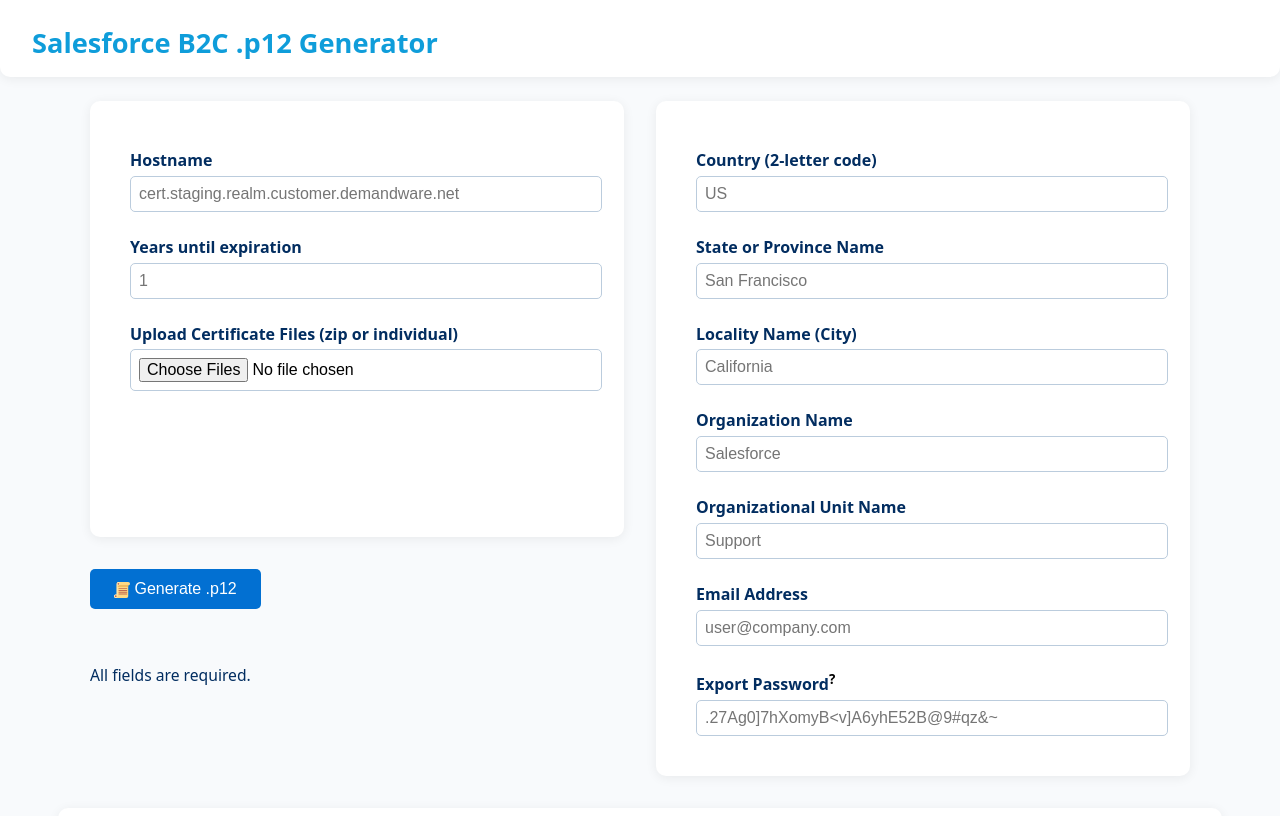
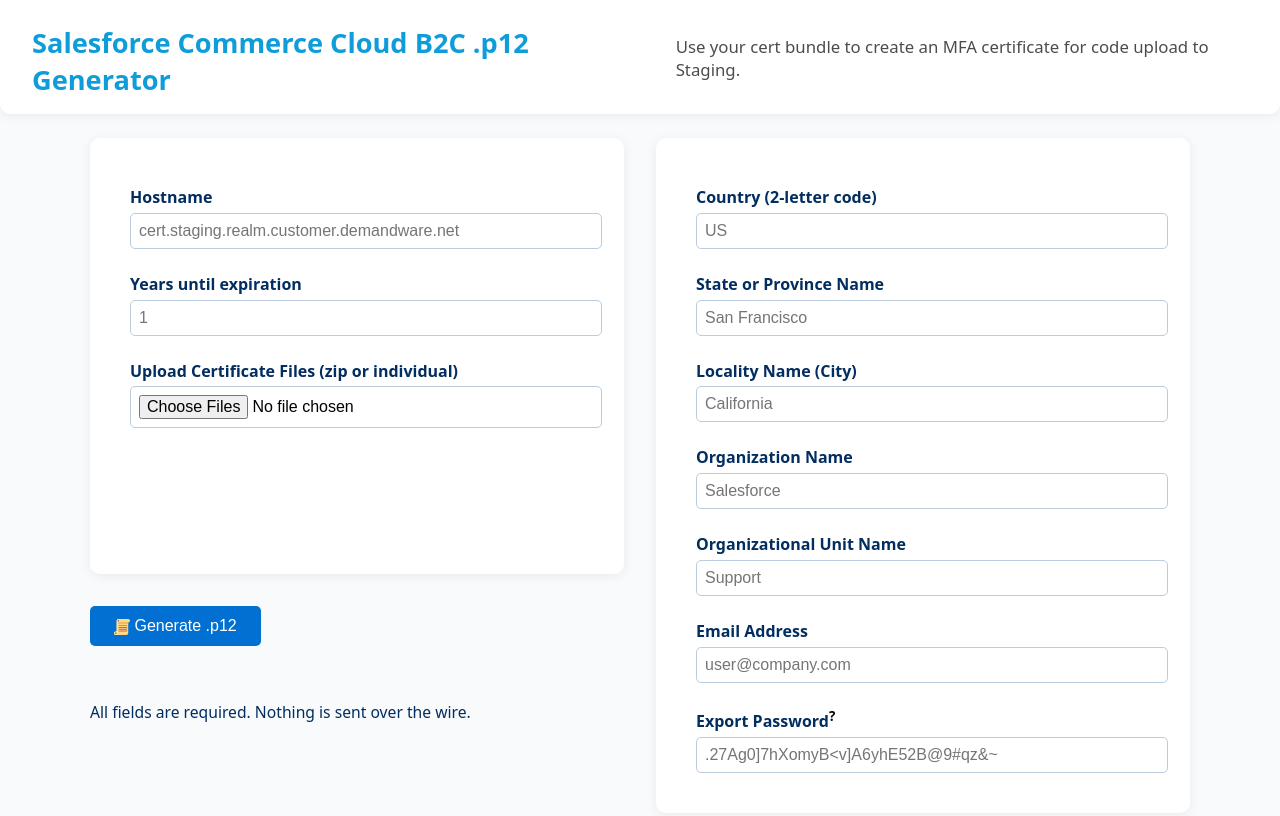
Before and after one commit to j-256/p12-generator, a website built with webpack: page index.html in a window 1280 px wide. Shown: the top 816 px of the page. Built offline with nearby package versions, Linux system fonts and the light colour scheme.

Commit message:
Add additional descriptions and links

```diff
--- a/index.html
+++ b/index.html
@@ -9,7 +9,10 @@
 </head>
 <body>
     <header class="site-header">
-        <h1 class="title">Salesforce B2C .p12 Generator</h1>
+        <div class="header-flex">
+            <h1 class="title"><a href="https://www.salesforce.com/commerce/b2c-ecommerce" target="_blank">Salesforce Commerce Cloud B2C</a> .p12 Generator</h1>
+            <span class="subtitle">Use your cert bundle to create an MFA certificate for code upload to Staging.</span>
+        </div>
     </header>
     <form id="certForm" class="main-layout" autocomplete="on">
         <div class="panel left-panel">
@@ -30,7 +33,7 @@
                 <button type="submit"><img src="/static/icons/scroll.svg" alt="Script" class="inline-icon" width="20" height="20" loading="lazy"> Generate .p12</button>
                 <button type="button" id="downloadButton" style="display: none;"><img src="/static/icons/save.svg" alt="Save" class="inline-icon" width="20" height="20" loading="lazy"> Download .p12</button>
             </div>
-            <p class="description">All fields are required.</p>
+            <p class="description">All fields are required. Nothing is sent over the wire.</p>
         </div>
         <div class="panel right-panel">
             <div class="csr-fields">
--- a/style.css
+++ b/style.css
@@ -1,10 +1,11 @@
 :root {
+  /* Salesforce colors pulled from https://help.salesforce.com */
   --color-sf-dark: #022d60;
-  --color-sf-light: #0270d2;
+  --color-sf-light: #0176D4;
   --color-sf-logo: #0f9dda;
   --color-off-white: #f8fafc;
   --color-off-black: #181c20;
-  --color-sf-button: var(--color-sf-light);
+  --color-sf-button: #0270d2;
   --color-sf-button-hover: #00559f;
 }
 body {
@@ -24,6 +25,45 @@
   color: var(--color-sf-logo);
   font-size: 1.7em;
   margin: 0;
+}
+.header-flex {
+  display: flex;
+  align-items: baseline;
+  gap: 1.5em;
+}
+.header-flex .title {
+  margin: 0;
+}
+.header-flex .subtitle {
+  color: black;
+  font-size: 1.05em;
+  font-weight: 400;
+  opacity: 0.7;
+  margin-left: 0.5em;
+  white-space: normal;
+}
+.header-flex .title a {
+  color: inherit;
+  text-decoration: none;
+  font-weight: inherit;
+  font-size: inherit;
+  transition: color 0.1s, text-decoration 0.1s;
+}
+.header-flex .title a:hover,
+.header-flex .title a:focus {
+  color: var(--color-sf-light);
+  text-decoration: underline;
+}
+@media (max-width: 700px) {
+  .header-flex {
+    flex-direction: column;
+    align-items: flex-start;
+    gap: 0.3em;
+  }
+  .header-flex .subtitle {
+    margin-left: 0;
+    font-size: 0.98em;
+  }
 }
 .main-layout {
   display: grid;
```
